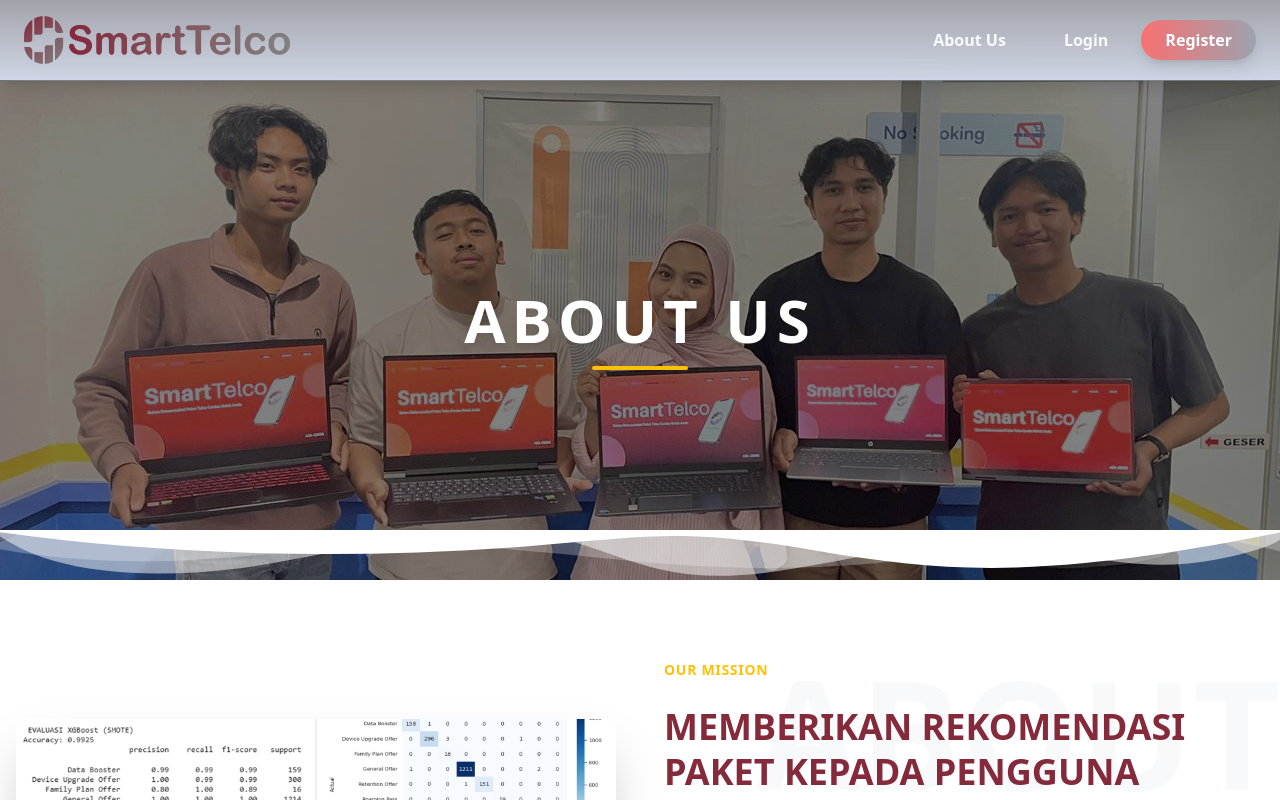
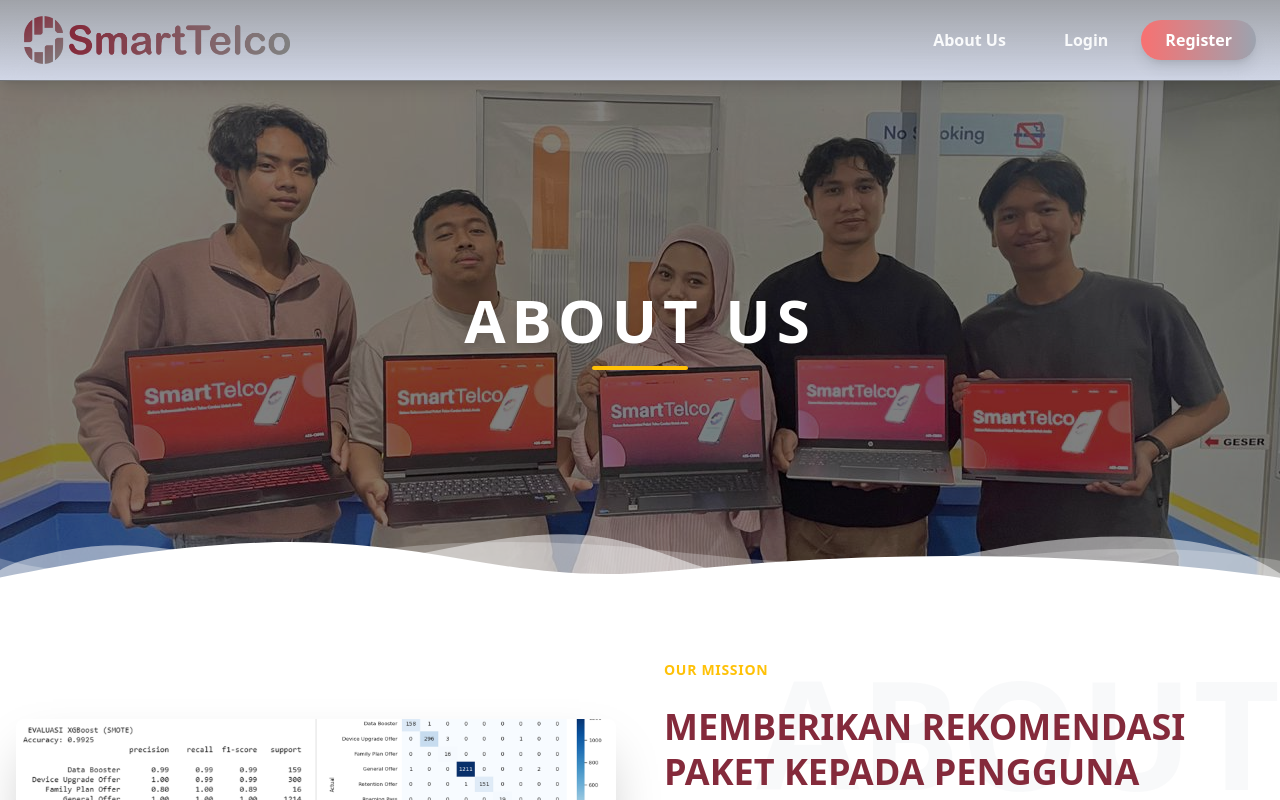
Before and after one commit to MargohanL23/SMARTTELCO-RECOMMENDATION, a Vue app in the folder SmartTelco-FrontEnd/: page /about in a window 1280 px wide. Shown: the top 800 px of the page. Built offline with nearby package versions, Linux system fonts and the light colour scheme.

Commit message:
Perbaikan pada foto About us yaitu bagian svg agar lengkung nya pas

```diff
--- a/SmartTelco-FrontEnd/src/views/AboutUsView.vue
+++ b/SmartTelco-FrontEnd/src/views/AboutUsView.vue
@@ -20,7 +20,7 @@
         <div class="w-24 h-1 bg-[#FFC107] mx-auto mt-4 rounded-full"></div>
       </div>
 
-      <div class="absolute bottom-0 left-0 w-full overflow-hidden leading-none z-20">
+      <div class="absolute bottom-0 left-0 w-full overflow-hidden leading-none z-20 rotate-180">
         <svg class="relative block w-[calc(100%+1.3px)] h-[50px]" data-name="Layer 1" xmlns="http://www.w3.org/2000/svg" viewBox="0 0 1200 120" preserveAspectRatio="none">
             <path d="M0,0V46.29c47.79,22.2,103.59,32.17,158,28,70.36-5.37,136.33-33.31,206.8-37.5C438.64,32.43,512.34,53.67,583,72.05c69.27,18,138.3,24.88,209.4,13.08,36.15-6,69.85-17.84,104.45-29.34C989.49,25,1113-14.29,1200,52.47V0Z" opacity=".25" class="fill-white"></path>
             <path d="M0,0V15.81C13,36.92,27.64,56.86,47.69,72.05,99.41,111.27,165,111,224.58,91.58c31.15-10.15,60.09-26.07,89.67-39.8,40.92-19,84.73-46,130.83-49.67,36.26-2.85,70.9,9.42,98.6,31.56,31.77,25.39,62.32,62,103.63,73,40.44,10.79,81.35-6.69,119.13-24.28s75.16-39,116.92-43.05c59.73-5.85,113.28,22.88,168.9,38.84,30.2,8.66,59,6.17,87.09-7.5,22.43-10.89,48-26.93,60.65-49.24V0Z" opacity=".5" class="fill-white"></path>
```
